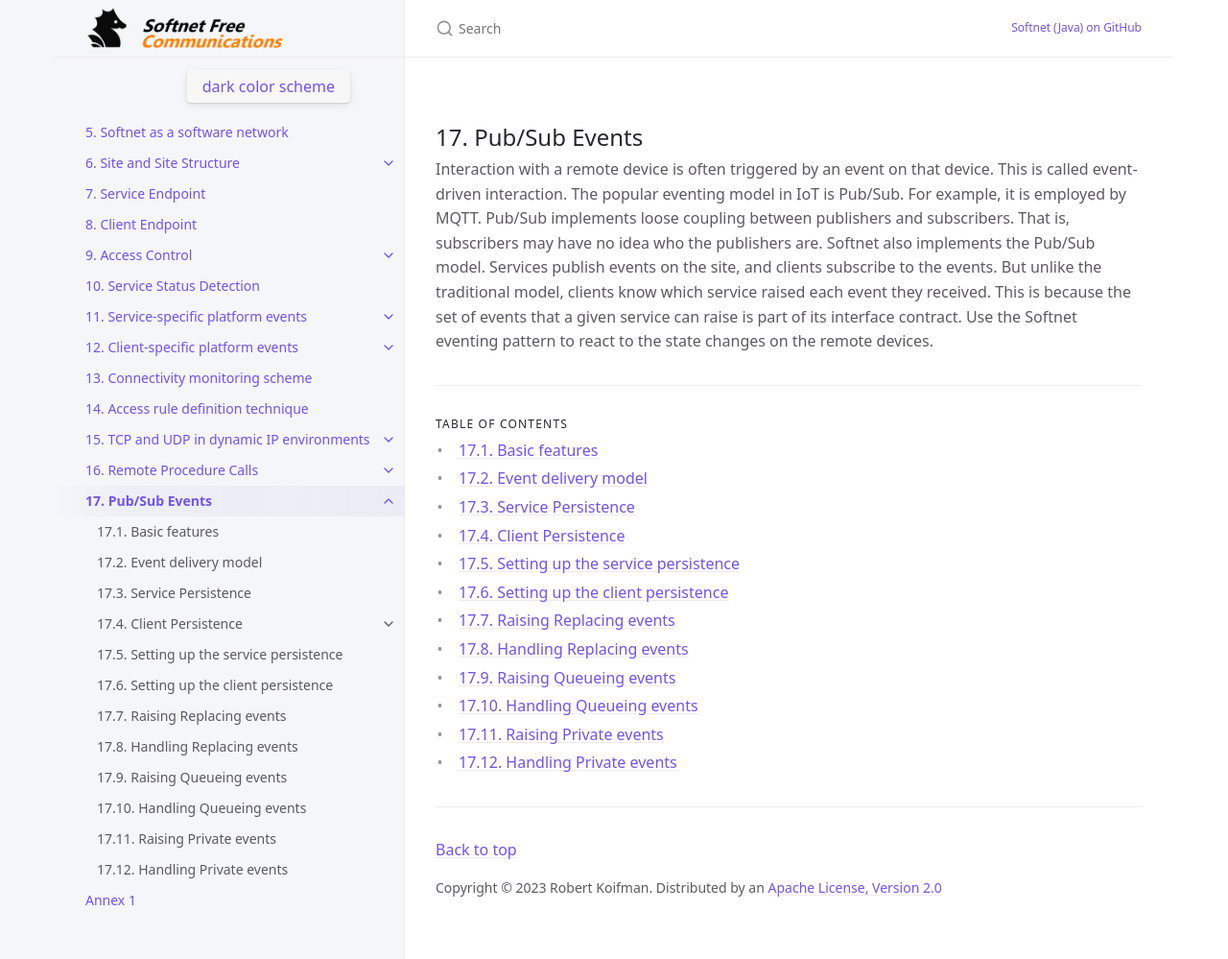
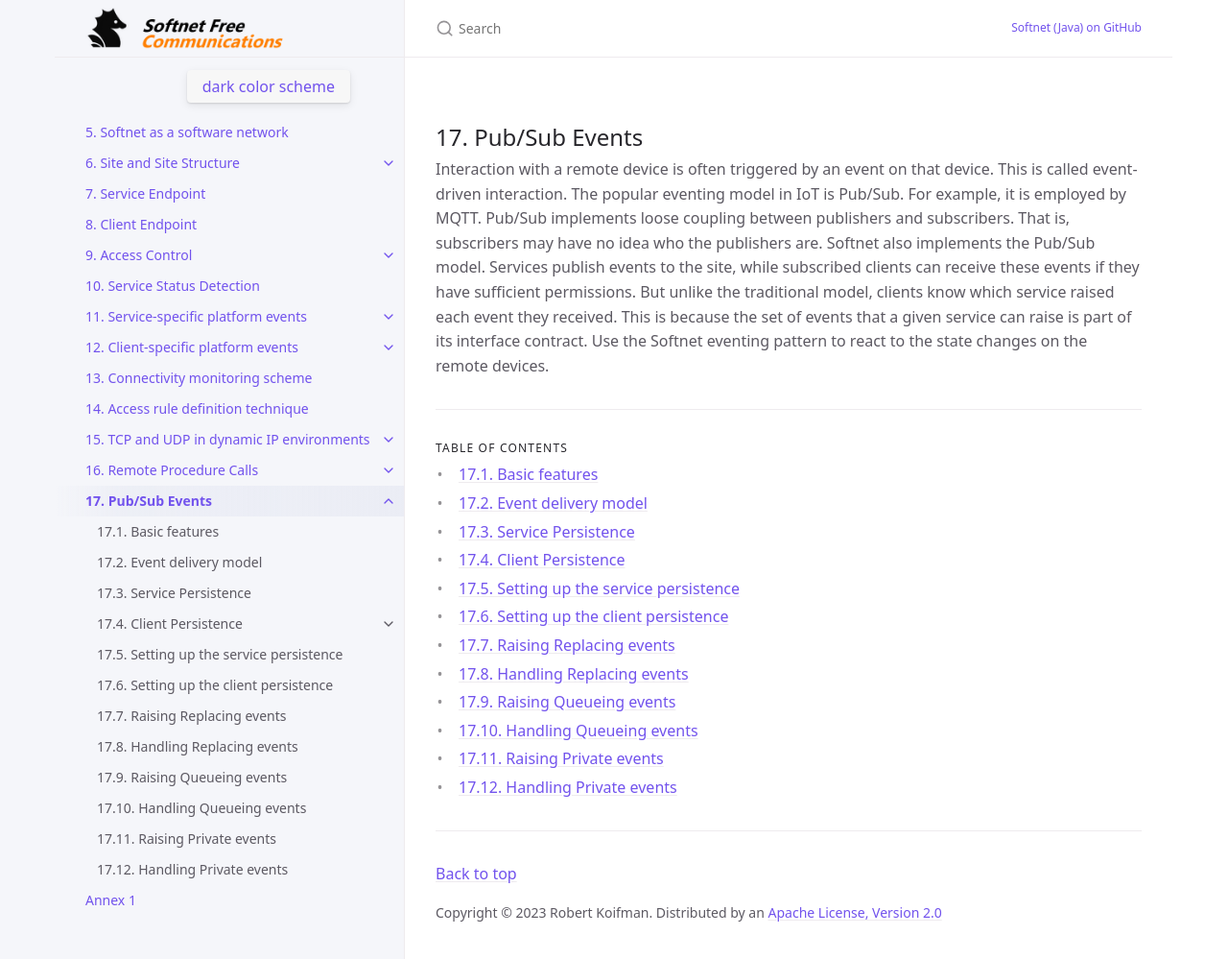
Before and after one commit to Softnet-Free/softnet-java, a Jekyll site: the page built from docs/pub-sub-events/index.md, in a window 1280 px wide and 1002 px high. Shown: the top 999 px of the window at 96% size. Built offline with Jekyll 4.4.1, drawn with Linux system fonts in a browser that asks for light colours.

Commit message:
text update

```diff
--- a/docs/pub-sub-events/index.md
+++ b/docs/pub-sub-events/index.md
@@ -7,4 +7,4 @@ has_children: true
 
 ## 17. Pub/Sub Events
 
-Interaction with a remote device is often triggered by an event on that device. This is called event-driven interaction. The popular eventing model in IoT is Pub/Sub. For example, it is employed by MQTT. Pub/Sub implements loose coupling between publishers and subscribers. That is, subscribers may have no idea who the publishers are. Softnet also implements the Pub/Sub model. Services publish events on the site, and clients subscribe to the events. But unlike the traditional model, clients know which service raised each event they received. This is because the set of events that a given service can raise is part of its interface contract. Use the Softnet eventing pattern to react to the state changes on the remote devices.
+Interaction with a remote device is often triggered by an event on that device. This is called event-driven interaction. The popular eventing model in IoT is Pub/Sub. For example, it is employed by MQTT. Pub/Sub implements loose coupling between publishers and subscribers. That is, subscribers may have no idea who the publishers are. Softnet also implements the Pub/Sub model. Services publish events to the site, while subscribed clients can receive these events if they have sufficient permissions. But unlike the traditional model, clients know which service raised each event they received. This is because the set of events that a given service can raise is part of its interface contract. Use the Softnet eventing pattern to react to the state changes on the remote devices.
```
